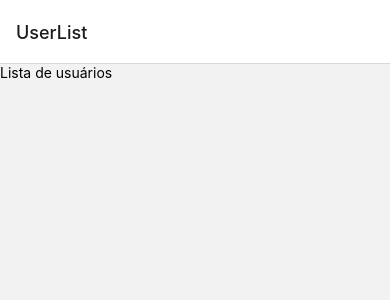
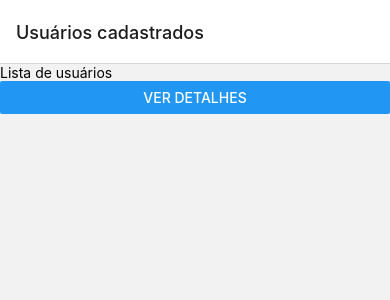
Before and after one commit to jaisonschmidt/atitus-rn-user-list, a React Native app: screen /UserList in a window 390 px wide. Shown: the top 300 px of the page. Built offline with nearby package versions, Linux system fonts and the light colour scheme.

Commit message:
Configura navegação entre componentes

```diff
--- a/App.js
+++ b/App.js
@@ -10,8 +10,16 @@ export default function App() {
   return (
     <NavigationContainer>
       <Stack.Navigator initialRouteName="UserList">
-        <Stack.Screen name="UserList" component={UserList} />
-        <Stack.Screen name="UserDetail" component={UserDetail} />
+        <Stack.Screen
+          name="UserList"
+          component={UserList}
+          options={{ title: 'Usuários cadastrados' }}
+        />
+        <Stack.Screen
+          name="UserDetail"
+          component={UserDetail}
+          options={{ title: 'Detalhe do usuário' }}
+        />
       </Stack.Navigator>
     </NavigationContainer>
   );
--- a/pages/UserList.js
+++ b/pages/UserList.js
@@ -1,8 +1,11 @@
-import { Text } from "react-native";
+import { Text, Button } from "react-native";
 
-function UserList() {
+function UserList({ navigation }) {
     return (
-        <Text>Lista de usuários</Text>
+        <>
+            <Text>Lista de usuários</Text>
+            <Button title="Ver detalhes" onPress={() => navigation.navigate("UserDetail")} />
+        </>
     )
 }
 
```
